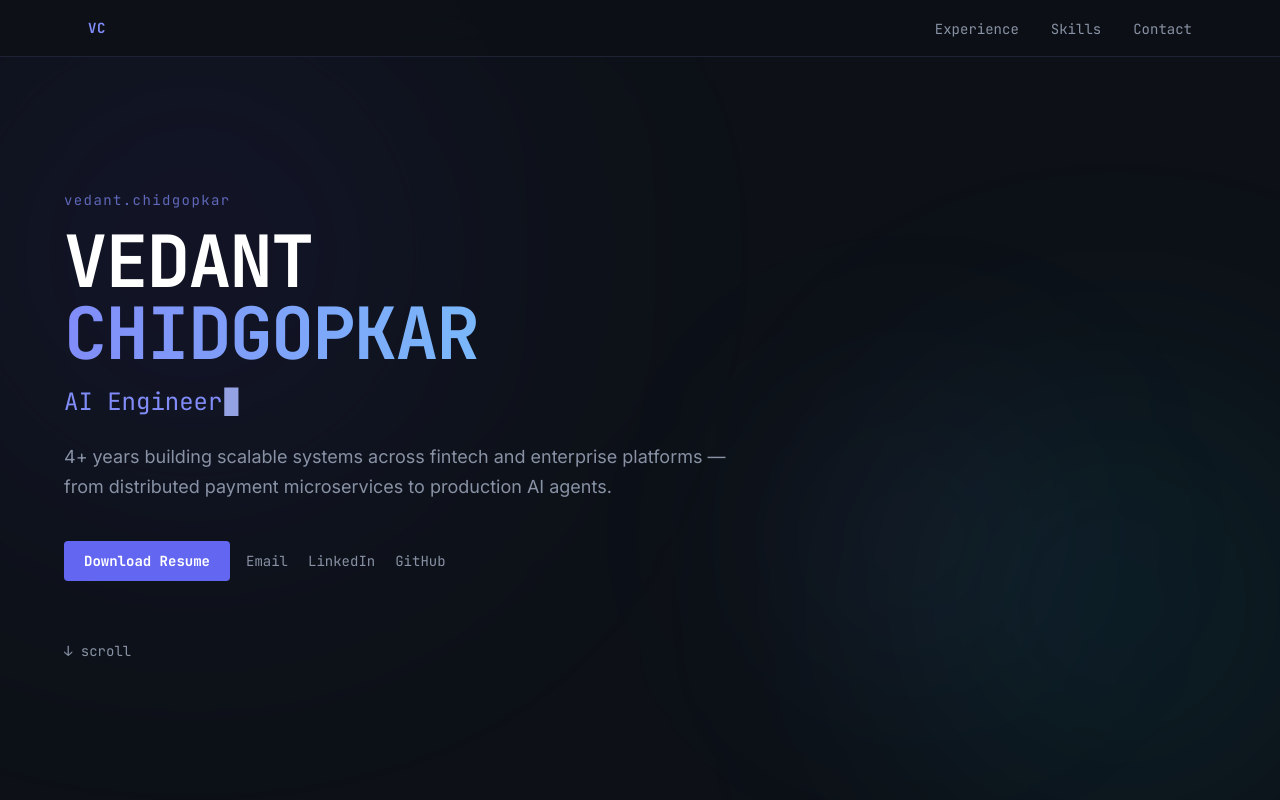
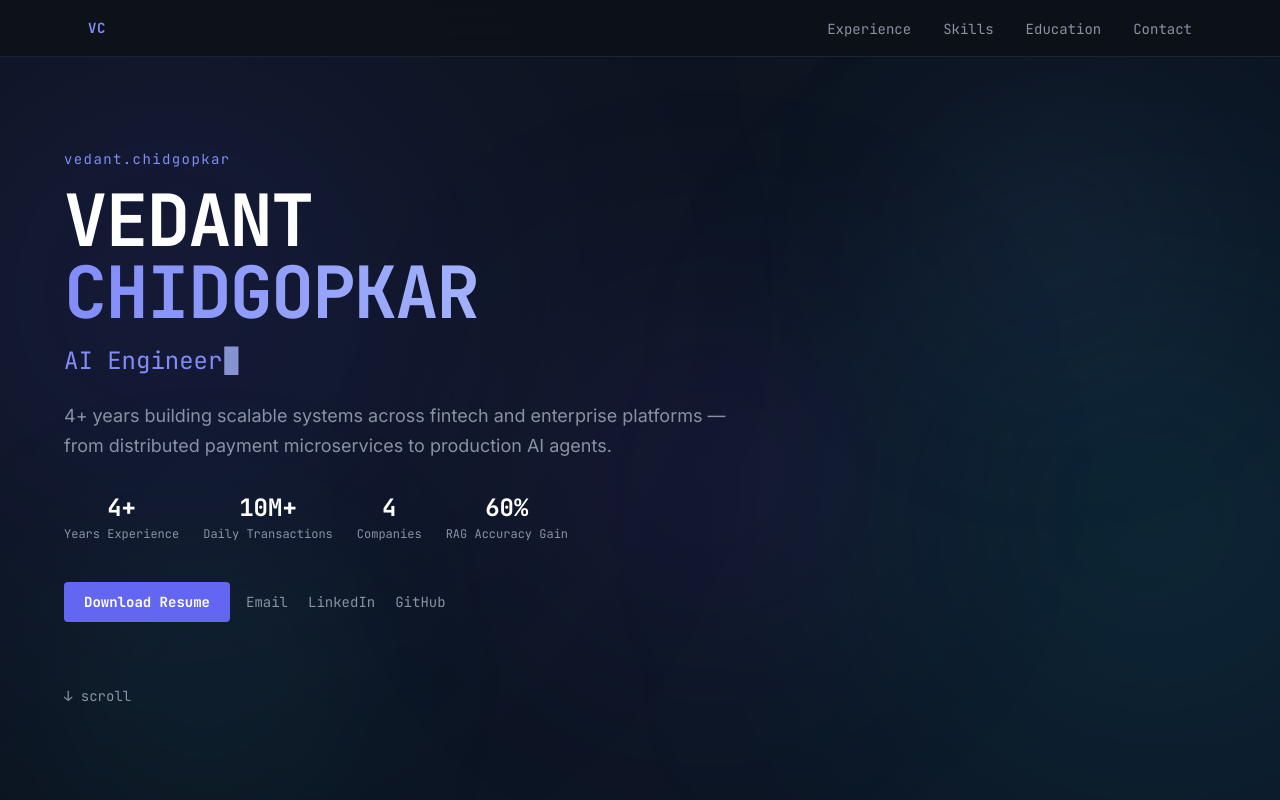
Before and after one commit to vedantvc/portfolio, a Next.js app: page / in a window 1280 px wide. Shown: the top 800 px of the page. Built offline with nearby package versions, Linux system fonts and the light colour scheme.

Commit message:
feat: aurora moving bg, Education section, hero stats, stagger + float animations

```diff
--- a/app/globals.css
+++ b/app/globals.css
@@ -9,8 +9,6 @@
   --color-bg: #0d1117;
   --font-family-mono: var(--font-mono), ui-monospace, monospace;
   --font-family-sans: var(--font-sans), ui-sans-serif, sans-serif;
-  --animate-orb-1: orb-drift-1 22s ease-in-out infinite;
-  --animate-orb-2: orb-drift-2 28s ease-in-out infinite;
 }
 
 html {
@@ -25,24 +23,75 @@ html {
   }
 }
 
-.scanlines {
-  background-image: repeating-linear-gradient(
-    0deg,
-    transparent,
-    transparent 2px,
-    rgba(0, 0, 0, 0.3) 2px,
-    rgba(0, 0, 0, 0.3) 4px
-  );
+/* ── Moving background ── */
+@keyframes aurora-shift {
+  0%, 100% { background-position: 0% 50%; }
+  50%       { background-position: 100% 50%; }
 }
 
-@keyframes orb-drift-1 {
-  0%, 100% { transform: translate(0, 0) scale(1); }
-  33%       { transform: translate(-70px, 50px) scale(1.06); }
-  66%       { transform: translate(50px, -40px) scale(0.94); }
+.aurora-bg {
+  background: linear-gradient(
+    -45deg,
+    #0d1117 0%,
+    #12103a 20%,
+    #0d1a2e 40%,
+    #0d1117 60%,
+    #130d2e 80%,
+    #0d1117 100%
+  );
+  background-size: 400% 400%;
+  animation: aurora-shift 18s ease infinite;
 }
 
+/* ── Orb drifts ── */
+@keyframes orb-drift-1 {
+  0%, 100% { transform: translate(0px,   0px)   scale(1);    }
+  25%       { transform: translate(-90px, 70px)  scale(1.08); }
+  50%       { transform: translate(60px,  -50px) scale(0.92); }
+  75%       { transform: translate(80px,  60px)  scale(1.04); }
+}
 @keyframes orb-drift-2 {
-  0%, 100% { transform: translate(0, 0) scale(1); }
-  33%       { transform: translate(60px, -55px) scale(1.08); }
-  66%       { transform: translate(-50px, 40px) scale(0.96); }
+  0%, 100% { transform: translate(0px,   0px)    scale(1);    }
+  30%       { transform: translate(80px,  -70px)  scale(1.1);  }
+  60%       { transform: translate(-70px, 50px)   scale(0.92); }
 }
+@keyframes orb-drift-3 {
+  0%, 100% { transform: translate(0px,   0px)    scale(1);   }
+  40%       { transform: translate(-60px, -80px)  scale(1.06);}
+  70%       { transform: translate(70px,  40px)   scale(0.94);}
+}
+
+/* ── Entrance animations ── */
+@keyframes fade-up {
+  from { opacity: 0; transform: translateY(28px); }
+  to   { opacity: 1; transform: translateY(0);    }
+}
+@keyframes fade-in {
+  from { opacity: 0; }
+  to   { opacity: 1; }
+}
+
+.animate-fade-up {
+  animation: fade-up 0.7s cubic-bezier(0.16, 1, 0.3, 1) both;
+}
+.animate-fade-in {
+  animation: fade-in 0.6s ease both;
+}
+
+/* ── Floating card effect ── */
+@keyframes float-card {
+  0%, 100% { transform: translateY(0px);  }
+  50%       { transform: translateY(-5px); }
+}
+.animate-float {
+  animation: float-card 4s ease-in-out infinite;
+}
+
+/* ── Timeline dot pulse ── */
+@keyframes dot-pulse {
+  0%, 100% { box-shadow: 0 0 0 0   rgba(99,102,241,0.5); }
+  50%       { box-shadow: 0 0 0 8px rgba(99,102,241,0);   }
+}
+.animate-dot-pulse {
+  animation: dot-pulse 2.5s ease-in-out infinite;
+}
--- a/app/layout.tsx
+++ b/app/layout.tsx
@@ -32,31 +32,67 @@ export const metadata: Metadata = {
 export default function RootLayout({ children }: { children: React.ReactNode }) {
   return (
     <html lang="en" className={`${jetbrainsMono.variable} ${inter.variable}`}>
-      <body className="bg-[#0d1117] text-white antialiased" suppressHydrationWarning>
-        {/* Floating gradient orb backdrop */}
+      <body className="aurora-bg text-white antialiased min-h-screen" suppressHydrationWarning>
+
+        {/* Moving orb layer — rendered behind all content */}
         <div className="fixed inset-0 overflow-hidden pointer-events-none z-0" aria-hidden="true">
+
+          {/* Orb 1 — large indigo, top-left */}
           <div
-            className="absolute top-[-15%] left-[-5%] w-[650px] h-[650px] rounded-full blur-[130px]"
+            className="absolute rounded-full blur-[140px]"
             style={{
-              background: 'radial-gradient(circle, rgba(79,70,229,0.18) 0%, rgba(79,70,229,0) 70%)',
+              width: '700px', height: '700px',
+              top: '-15%', left: '-8%',
+              background: 'radial-gradient(circle, rgba(79,70,229,0.30) 0%, transparent 65%)',
               animation: 'orb-drift-1 22s ease-in-out infinite',
             }}
           />
+
+          {/* Orb 2 — large cyan, bottom-right */}
           <div
-            className="absolute bottom-[-15%] right-[-5%] w-[550px] h-[550px] rounded-full blur-[120px]"
+            className="absolute rounded-full blur-[130px]"
             style={{
-              background: 'radial-gradient(circle, rgba(6,182,212,0.15) 0%, rgba(6,182,212,0) 70%)',
+              width: '600px', height: '600px',
+              bottom: '-10%', right: '-8%',
+              background: 'radial-gradient(circle, rgba(6,182,212,0.25) 0%, transparent 65%)',
               animation: 'orb-drift-2 28s ease-in-out infinite',
             }}
           />
+
+          {/* Orb 3 — medium violet, center */}
           <div
-            className="absolute top-[45%] right-[15%] w-[400px] h-[400px] rounded-full blur-[110px]"
+            className="absolute rounded-full blur-[120px]"
             style={{
-              background: 'radial-gradient(circle, rgba(129,140,248,0.10) 0%, rgba(129,140,248,0) 70%)',
-              animation: 'orb-drift-1 35s ease-in-out infinite reverse',
+              width: '450px', height: '450px',
+              top: '35%', left: '40%',
+              background: 'radial-gradient(circle, rgba(124,58,237,0.20) 0%, transparent 65%)',
+              animation: 'orb-drift-3 34s ease-in-out infinite',
+            }}
+          />
+
+          {/* Orb 4 — small indigo-light, top-right */}
+          <div
+            className="absolute rounded-full blur-[100px]"
+            style={{
+              width: '320px', height: '320px',
+              top: '5%', right: '10%',
+              background: 'radial-gradient(circle, rgba(129,140,248,0.18) 0%, transparent 65%)',
+              animation: 'orb-drift-1 40s ease-in-out infinite reverse',
+            }}
+          />
+
+          {/* Orb 5 — small teal, mid-left */}
+          <div
+            className="absolute rounded-full blur-[110px]"
+            style={{
+              width: '350px', height: '350px',
+              top: '60%', left: '5%',
+              background: 'radial-gradient(circle, rgba(20,184,166,0.18) 0%, transparent 65%)',
+              animation: 'orb-drift-2 32s ease-in-out infinite reverse',
             }}
           />
         </div>
+
         <div className="relative z-10">{children}</div>
       </body>
     </html>
--- a/app/page.tsx
+++ b/app/page.tsx
@@ -3,6 +3,7 @@ import Nav from '@/components/Nav'
 import Hero from '@/components/Hero'
 import Experience from '@/components/Experience'
 import Skills from '@/components/Skills'
+import Education from '@/components/Education'
 import Contact from '@/components/Contact'
 
 export default function Home() {
@@ -12,6 +13,7 @@ export default function Home() {
       <Hero />
       <Experience />
       <Skills />
+      <Education />
       <Contact />
     </main>
   )
--- /dev/null
+++ b/components/Education.tsx
@@ -0,0 +1,75 @@
+'use client'
+import { useIntersectionObserver } from '@/hooks/useIntersectionObserver'
+
+const degrees = [
+  {
+    degree: 'M.S. Computer Science',
+    school: 'University of New Haven',
+    location: 'West Haven, CT',
+    period: 'Aug 2021 – May 2023',
+    icon: '🎓',
+  },
+  {
+    degree: 'B.E. Computer Engineering',
+    school: 'Savitribai Phule Pune University',
+    location: 'Pune, India',
+    period: 'Aug 2016 – May 2020',
+    icon: '🏛️',
+  },
+]
+
+function DegreeCard({ deg, delay }: { deg: typeof degrees[0]; delay: number }) {
+  const { ref, isVisible } = useIntersectionObserver()
+
+  return (
+    <div
+      ref={ref}
+      className={`bg-[#131720]/80 backdrop-blur-sm border border-[#1e2235] p-6 hover:border-[#6366f1]/40 hover:shadow-[0_0_28px_rgba(99,102,241,0.08)] transition-all duration-500 animate-float ${
+        isVisible ? 'opacity-100 translate-y-0' : 'opacity-0 translate-y-8'
+      }`}
+      style={{
+        transitionDelay: `${delay}ms`,
+        animationDelay: `${delay * 0.5}ms`,
+      }}
+    >
+      <div className="flex items-start justify-between gap-4">
+        <div>
+          <p className="text-2xl mb-3">{deg.icon}</p>
+          <h3 className="font-mono text-lg font-bold text-white mb-1">{deg.degree}</h3>
+          <p className="font-mono text-sm text-[#818cf8]">{deg.school}</p>
+        </div>
+        <div className="text-right shrink-0">
+          <p className="font-mono text-xs text-[#8892a4]">{deg.period}</p>
+          <p className="font-mono text-xs text-[#8892a4] mt-1">{deg.location}</p>
+        </div>
+      </div>
+      {/* Decorative bottom accent */}
+      <div className="mt-5 h-px bg-gradient-to-r from-[#6366f1]/40 via-[#818cf8]/20 to-transparent" />
+    </div>
+  )
+}
+
+export default function Education() {
+  const { ref, isVisible } = useIntersectionObserver()
+
+  return (
+    <section id="education" className="py-24 px-6 md:px-16 bg-[#0d1117]/40">
+      <div className="max-w-4xl mx-auto">
+        <h2
+          ref={ref}
+          className={`font-mono text-3xl font-bold text-white mb-16 transition-all duration-700 ${
+            isVisible ? 'opacity-100 translate-y-0' : 'opacity-0 translate-y-4'
+          }`}
+        >
+          <span className="text-[#818cf8]">./</span>education
+        </h2>
+
+        <div className="grid grid-cols-1 md:grid-cols-2 gap-6">
+          {degrees.map((deg, i) => (
+            <DegreeCard key={deg.school} deg={deg} delay={i * 150} />
+          ))}
+        </div>
+      </div>
+    </section>
+  )
+}
--- a/components/Experience.tsx
+++ b/components/Experience.tsx
@@ -66,8 +66,8 @@ function RoleCard({ role }: { role: typeof roles[0] }) {
         isVisible ? 'opacity-100 translate-y-0' : 'opacity-0 translate-y-6'
       }`}
     >
-      {/* Timeline dot */}
-      <div className="absolute left-0 top-1.5 w-3 h-3 rounded-full bg-[#6366f1] ring-4 ring-[#818cf8]/20" />
+      {/* Timeline dot with pulse */}
+      <div className="absolute left-0 top-1.5 w-3 h-3 rounded-full bg-[#6366f1] ring-4 ring-[#818cf8]/20 animate-dot-pulse" />
 
       {/* Header row */}
       <div className="flex flex-col sm:flex-row sm:items-center sm:justify-between gap-1 mb-3">
--- a/components/Hero.tsx
+++ b/components/Hero.tsx
@@ -29,23 +29,66 @@ export default function Hero() {
   return (
     <section id="hero" className="min-h-screen flex flex-col justify-center px-6 md:px-16 pt-14 relative overflow-hidden">
       <div className="max-w-4xl relative z-10">
-        <p className="font-mono text-[#818cf8] text-sm tracking-widest mb-4 opacity-70">
+
+        {/* Label */}
+        <p
+          className="animate-fade-up font-mono text-[#818cf8] text-sm tracking-widest mb-4 opacity-70"
+          style={{ animationDelay: '0ms' }}
+        >
           vedant.chidgopkar
         </p>
-        <h1 className="font-mono text-5xl md:text-7xl font-bold text-white mb-4 tracking-tight leading-none">
+
+        {/* Name */}
+        <h1
+          className="animate-fade-up font-mono text-5xl md:text-7xl font-bold text-white mb-4 tracking-tight leading-none"
+          style={{ animationDelay: '120ms' }}
+        >
           <span className="block">VEDANT</span>
-          <span className="block bg-gradient-to-r from-[#818cf8] to-[#67e8f9] bg-clip-text text-transparent">
+          <span className="block bg-gradient-to-r from-[#818cf8] via-[#a5b4fc] to-[#67e8f9] bg-clip-text text-transparent">
             CHIDGOPKAR
           </span>
         </h1>
-        <div className="font-mono text-xl md:text-2xl text-[#818cf8] mb-6 h-8 flex items-center">
+
+        {/* Typing subtitle */}
+        <div
+          className="animate-fade-up font-mono text-xl md:text-2xl text-[#818cf8] mb-6 h-8 flex items-center"
+          style={{ animationDelay: '240ms' }}
+        >
           {displayed}<span className="animate-pulse ml-0.5 text-[#a5b4fc]">▊</span>
         </div>
-        <p className="text-[#8892a4] text-lg max-w-2xl mb-10 leading-relaxed">
+
+        {/* Description */}
+        <p
+          className="animate-fade-up text-[#8892a4] text-lg max-w-2xl mb-8 leading-relaxed"
+          style={{ animationDelay: '360ms' }}
+        >
           4+ years building scalable systems across fintech and enterprise platforms —
           from distributed payment microservices to production AI agents.
         </p>
-        <div className="flex flex-wrap gap-4 items-center">
+
+        {/* Stats row */}
+        <div
+          className="animate-fade-up flex flex-wrap gap-6 mb-10"
+          style={{ animationDelay: '440ms' }}
+        >
+          {[
+            { value: '4+', label: 'Years Experience' },
+            { value: '10M+', label: 'Daily Transactions' },
+            { value: '4', label: 'Companies' },
+            { value: '60%', label: 'RAG Accuracy Gain' },
+          ].map(({ value, label }) => (
+            <div key={label} className="text-center">
+              <p className="font-mono text-2xl font-bold text-white">{value}</p>
+              <p className="font-mono text-xs text-[#8892a4] mt-0.5">{label}</p>
+            </div>
+          ))}
+        </div>
+
+        {/* CTAs */}
+        <div
+          className="animate-fade-up flex flex-wrap gap-4 items-center"
+          style={{ animationDelay: '520ms' }}
+        >
           <a
             href="/resume.pdf"
             download
@@ -59,7 +102,14 @@ export default function Hero() {
             <a href="https://github.com/vedantvc" target="_blank" rel="noopener noreferrer" className="font-mono text-sm text-[#8892a4] hover:text-[#818cf8] transition-colors">GitHub</a>
           </div>
         </div>
-        <a href="#experience" className="mt-16 inline-block font-mono text-[#8892a4] text-sm animate-bounce hover:text-[#818cf8] transition-colors">↓ scroll</a>
+
+        <a
+          href="#experience"
+          className="animate-fade-up mt-16 inline-block font-mono text-[#8892a4] text-sm animate-bounce hover:text-[#818cf8] transition-colors"
+          style={{ animationDelay: '600ms' }}
+        >
+          ↓ scroll
+        </a>
       </div>
     </section>
   )
--- a/components/Nav.tsx
+++ b/components/Nav.tsx
@@ -4,6 +4,7 @@ import { useState } from 'react'
 const links = [
   { label: 'Experience', href: '#experience' },
   { label: 'Skills', href: '#skills' },
+  { label: 'Education', href: '#education' },
   { label: 'Contact', href: '#contact' },
 ]
 
```
Also changed, not shown: 1 other file (tests, documents, lock files or other folders).
